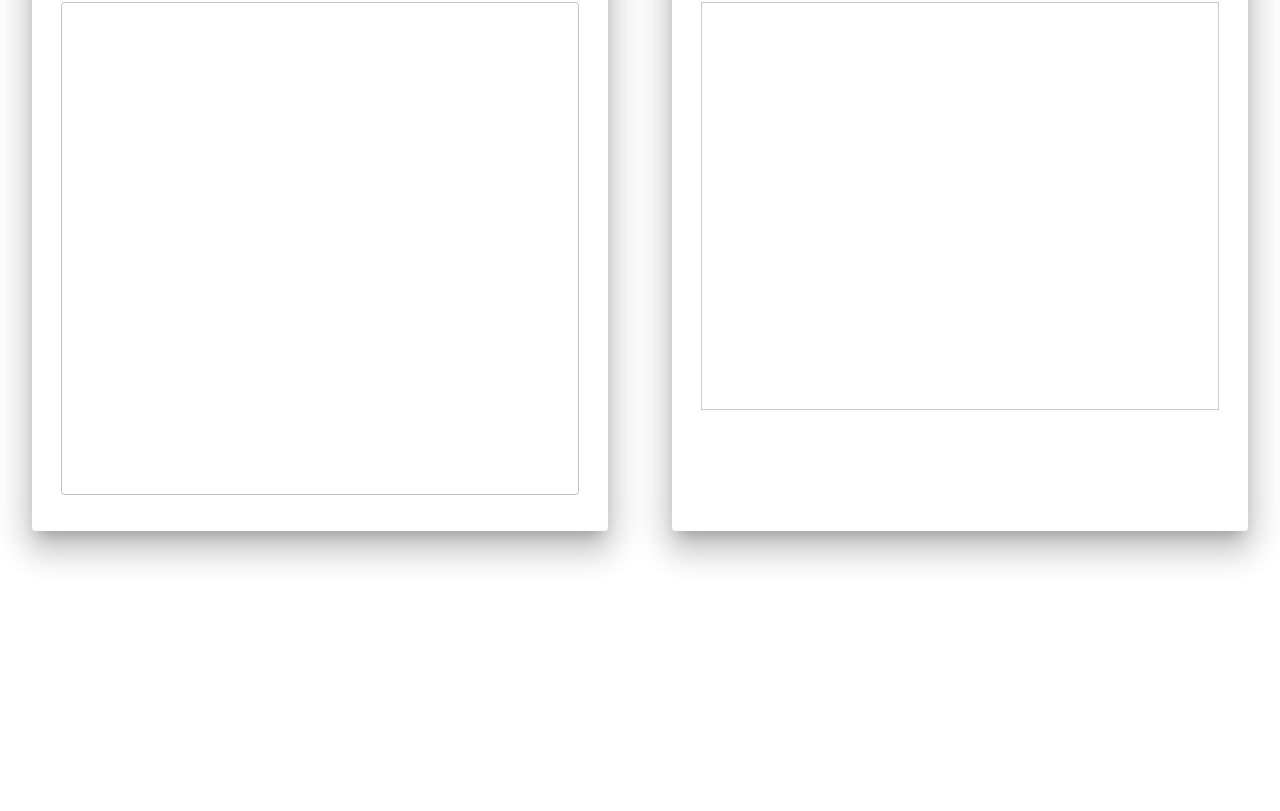
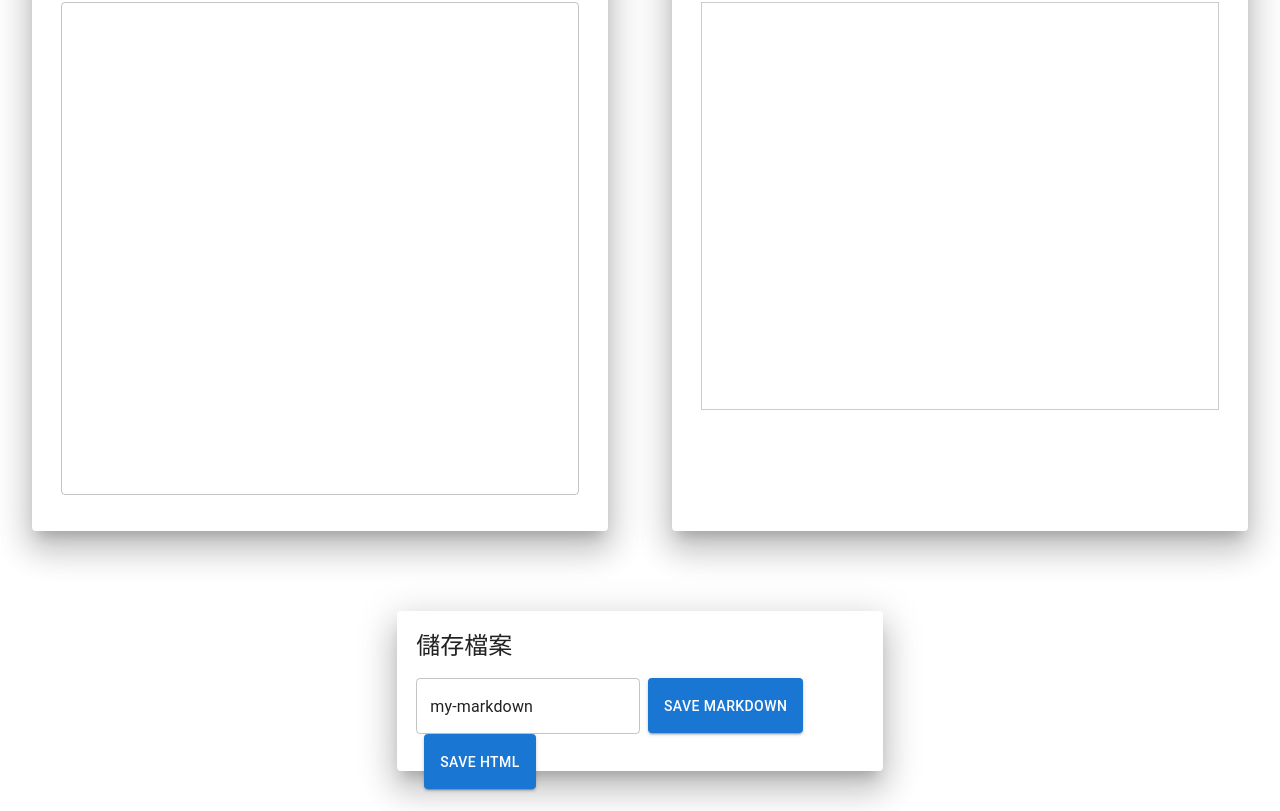
Before and after one commit to Retr0327/markdown-note-taking, a React (Create React App) app: page / in a window 1280 px wide. Shown: the part 165-976 px from the top of the page. Before the commit the page ends 800 px from the top, so only its background shows below. Built offline with nearby package versions, Linux system fonts and the light colour scheme.

Commit message:
Add DownloadButton

```diff
--- /dev/null
+++ b/src/containers/DownloadButton.jsx
@@ -0,0 +1,34 @@
+import React from "react";
+import { Box, TextField, Paper, Typography, Grid, Button } from "@mui/material";
+
+function DownloadButton() {
+  return (
+    <Box sx={{ width: "38%", marginLeft: "auto", marginRight: "auto" }}>
+      <Paper elevation={20} sx={{ width: "100%", height: "10rem", mb: 5 }}>
+        <Grid
+          container
+          direction="column"
+          alignItems="start"
+          width="100%"
+          p="4%"
+        >
+          <Grid item xs={12} md={12}>
+            <Typography variant="h5">儲存檔案</Typography>
+          </Grid>
+
+          <Grid item xs={12} md={12} mt={2} width={"100%"}>
+            <TextField defaultValue="my-markdown" sx={{ width: "50%" }} />
+            <Button variant="contained" sx={{ height: 55, ml: 1 }}>
+              Save Markdown
+            </Button>
+            <Button variant="contained" sx={{ height: 55, ml: 1 }}>
+              Save HTML
+            </Button>
+          </Grid>
+        </Grid>
+      </Paper>
+    </Box>
+  );
+}
+
+export default DownloadButton;
--- a/src/containers/MainContent.jsx
+++ b/src/containers/MainContent.jsx
@@ -1,8 +1,9 @@
 import React, { useState } from "react";
+import Output from "./Output";
 import { Grid } from "@mui/material";
-import Output from "./Output";
+import MarkdownIt from "markdown-it/lib";
 import MarkdownInput from "./MarkdownInput";
-import MarkdownIt from "markdown-it/lib";
+import DownloadButton from "./DownloadButton";
 
 function MainContent() {
   let [markdownText, setMarkDownText] = useState("");
@@ -28,6 +29,10 @@ function MainContent() {
       <Grid item xs={12} sm={8} md={6}>
         <Output title="Output" htmlContent={HTMLContent} />
       </Grid>
+
+      <Grid item xs={12} md={12}>
+        <DownloadButton />
+      </Grid>
     </Grid>
   );
 }
```
